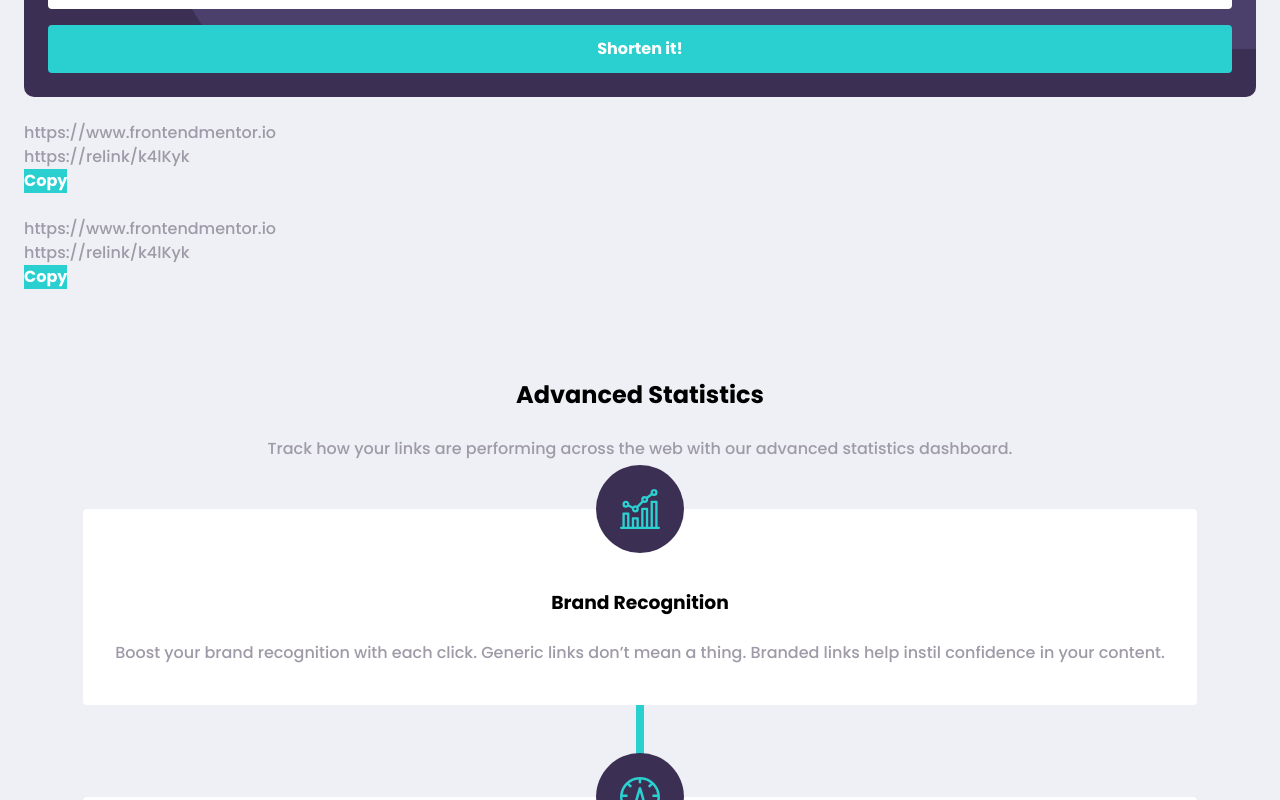
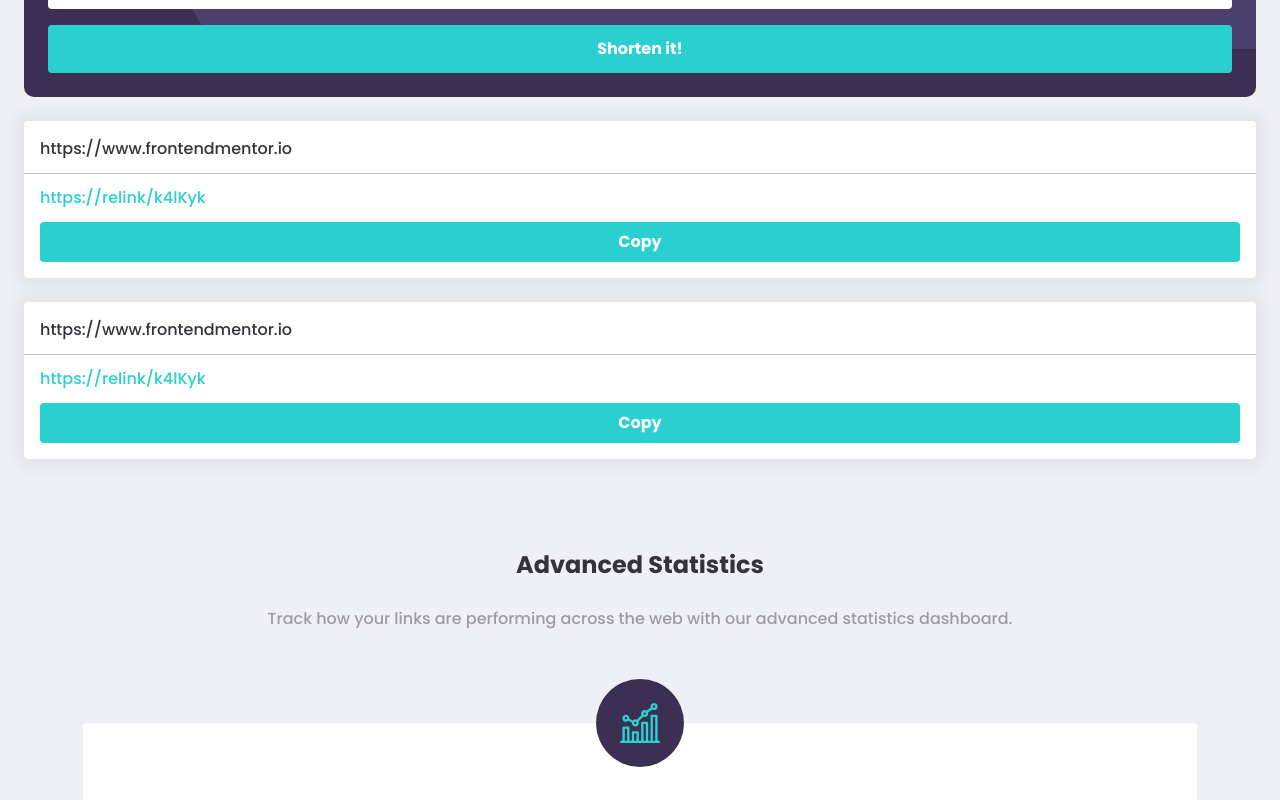
Before and after one commit to c0dehamster/url-shortening-api, a SvelteKit app: page / in a window 1280 px wide. Shown: the part 1500-2300 px from the top of the page. Built offline with nearby package versions, Linux system fonts and the light colour scheme.

Commit message:
Style list items

```diff
--- a/src/routes/+page.svelte
+++ b/src/routes/+page.svelte
@@ -164,7 +164,7 @@
 	}
 
 	.services__description {
-		padding-block-end: 3rem;
+		padding-block-end: 5.75rem;
 	}
 
 	.services__list {
@@ -181,7 +181,7 @@
 		padding-block-start: 5rem;
 
 		display: grid;
-		gap: 1.5rem;
+		gap: 1rem;
 		justify-items: center;
 
 		border-radius: 0.25rem;
--- a/src/routes/ListItem.svelte
+++ b/src/routes/ListItem.svelte
@@ -1,8 +1,54 @@
 <li class="list-item">
-	<div class="links">
-		<p class="initial-link">https://www.frontendmentor.io</p>
+	<p class="initial-link">https://www.frontendmentor.io</p>
+
+	<div class="short-link-wrapper">
 		<p class="short-link">https://relink/k4lKyk</p>
+		<button class="button">Copy</button>
 	</div>
+</li>
 
-	<button class="button">Copy</button>
-</li>
+<style>
+	.list-item,
+	.short-link-wrapper {
+		display: flex;
+		flex-direction: column;
+		gap: 0.75rem;
+	}
+
+	.list-item {
+		padding-block: 1rem;
+		border-radius: 0.25rem;
+
+		background-color: white;
+
+		box-shadow: 0 0 1rem 0.5rem rgb(0 0 0 / 0.05);
+	}
+
+	.short-link-wrapper {
+		padding-inline: 1rem;
+	}
+
+	.initial-link {
+		padding-inline: 1rem;
+		padding-block-end: 0.75rem;
+
+		border-bottom: 1px solid var(--color-neutral-200);
+
+		color: var(--color-neutral-600);
+	}
+
+	.short-link {
+		color: var(--color-primary-400);
+	}
+
+	.button {
+		height: 2.5rem;
+		border-radius: 0.25rem;
+	}
+
+	/* Active states */
+
+	.button--clicked {
+		background-color: var(--color-primary-600);
+	}
+</style>
--- a/src/routes/style.css
+++ b/src/routes/style.css
@@ -107,6 +107,7 @@ h1,
 h2,
 h3 {
 	font-weight: var(--font-weight-bold);
+	color: var(--color-neutral-600);
 }
 
 p {
```
